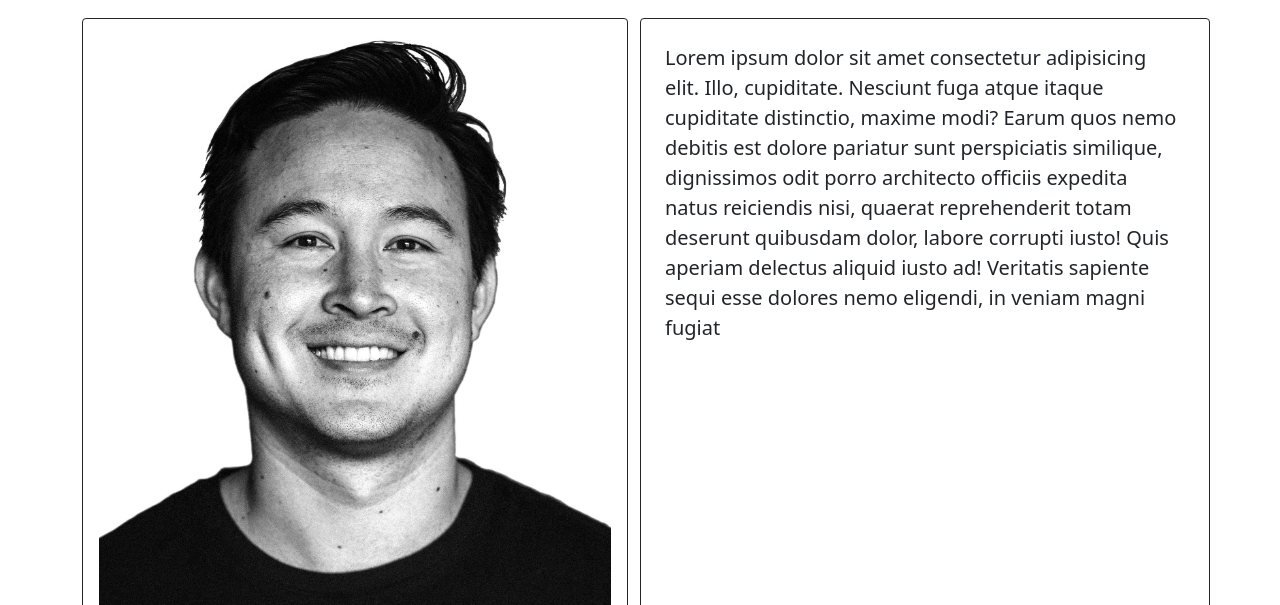
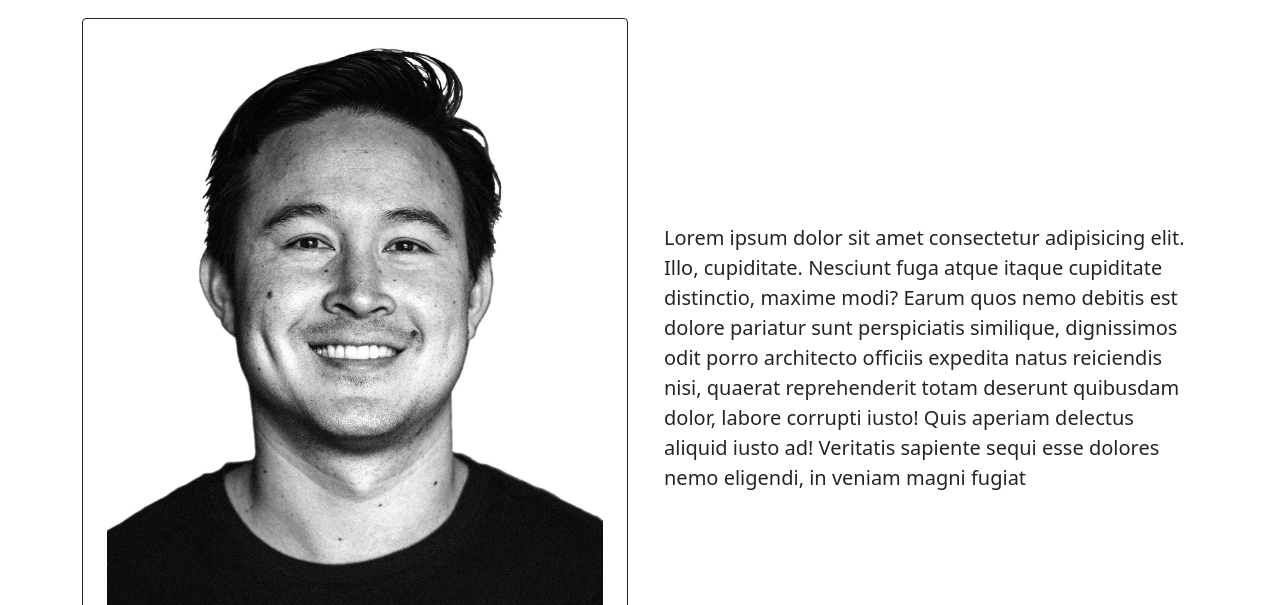
Before and after one commit to jeremy-aubrey/portfolio-website, a plain HTML site: page index.html in a window 1280 px wide. Shown: the part 195-800 px from the top of the page. Drawn offline with Linux system fonts and the light colour scheme.

Commit message:
removed border from about desc, aligned center

```diff
--- a/index.html
+++ b/index.html
@@ -35,10 +35,10 @@
             <h1 class="display-3 my-4">About me</h1>
             <div class="row justify-content-md-center">
                 <div class="col-lg-6">
-                    <img src="assets/images/me.jpg" class="img-fluid border border-dark rounded p-3" alt="...">
+                    <img src="assets/images/me.jpg" class="img-fluid border border-dark rounded p-4" alt="...">
                 </div>
-                <div class=" col-lg-6 border border-dark rounded p-4">
-                    <p class="lead">Lorem ipsum dolor sit amet consectetur adipisicing elit. Illo, cupiditate. Nesciunt
+                <div class="d-flex align-items-center pt-5 px-4 col-lg-6">
+                    <p class="lead align">Lorem ipsum dolor sit amet consectetur adipisicing elit. Illo, cupiditate. Nesciunt
                         fuga
                         atque itaque cupiditate distinctio, maxime modi? Earum quos nemo debitis est dolore pariatur
                         sunt
```
